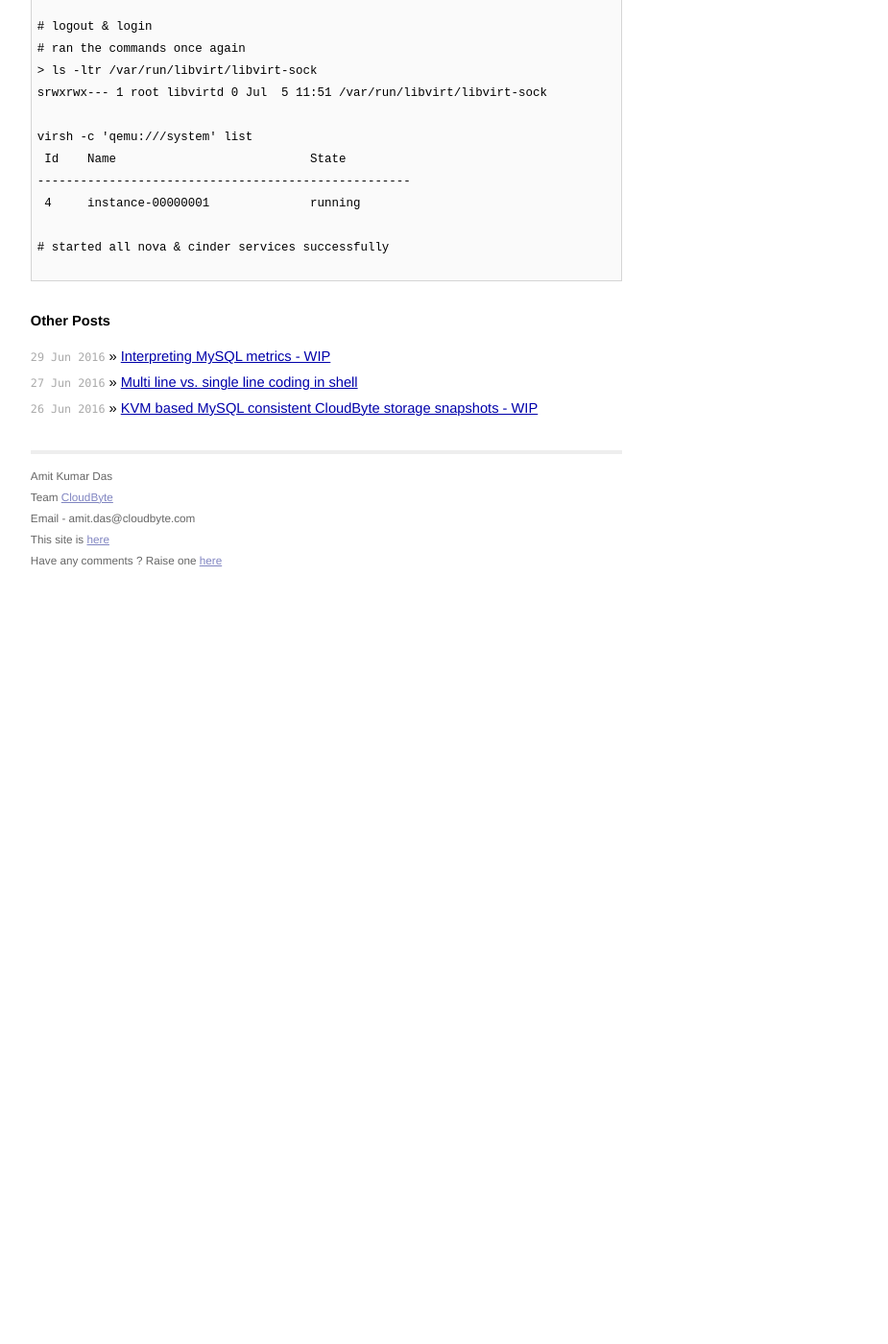
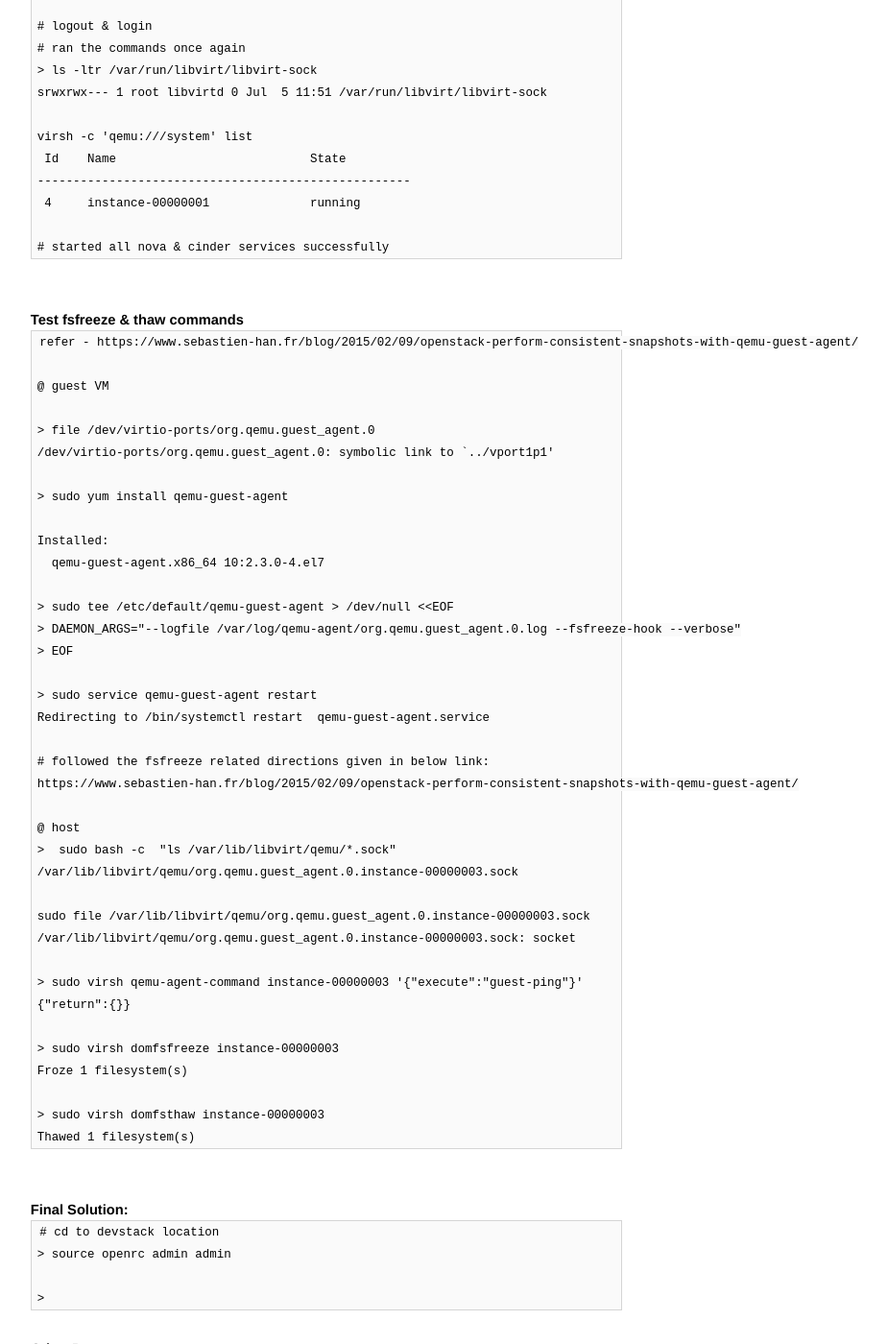
Before and after one commit to AmitKumarDas/amitkumardas.github.io, a Jekyll site: the page built from _posts/2016-04-09-kvm-based-crash-consistent-cloudbyte-storage-snapshots.md, in a window 1280 px wide and 1400 px high, scrolled down 8824 px. Shown: the whole window at 96% size, without its empty margins (300-1225 px from the left). Built offline with Jekyll 4.4.1, drawn with Linux system fonts in a browser that asks for light colours; before the commit the page ends 9430 px from its top, so only the background shows below that.

Commit message:
Update 2016-04-09-kvm-based-crash-consistent-cloudbyte-storage-snapshots.md

````diff
--- a/_posts/2016-04-09-kvm-based-crash-consistent-cloudbyte-storage-snapshots.md
+++ b/_posts/2016-04-09-kvm-based-crash-consistent-cloudbyte-storage-snapshots.md
@@ -429,5 +429,59 @@ virsh -c 'qemu:///system' list
  4     instance-00000001              running
 
 # started all nova & cinder services successfully
+```
+
+<br />
+
+### Test fsfreeze & thaw commands
 
 ```
+refer - https://www.sebastien-han.fr/blog/2015/02/09/openstack-perform-consistent-snapshots-with-qemu-guest-agent/
+
+@ guest VM
+
+> file /dev/virtio-ports/org.qemu.guest_agent.0
+/dev/virtio-ports/org.qemu.guest_agent.0: symbolic link to `../vport1p1'
+
+> sudo yum install qemu-guest-agent
+
+Installed:
+  qemu-guest-agent.x86_64 10:2.3.0-4.el7
+
+> sudo tee /etc/default/qemu-guest-agent > /dev/null <<EOF
+> DAEMON_ARGS="--logfile /var/log/qemu-agent/org.qemu.guest_agent.0.log --fsfreeze-hook --verbose"
+> EOF
+
+> sudo service qemu-guest-agent restart
+Redirecting to /bin/systemctl restart  qemu-guest-agent.service
+
+# followed the fsfreeze related directions given in below link:
+https://www.sebastien-han.fr/blog/2015/02/09/openstack-perform-consistent-snapshots-with-qemu-guest-agent/
+
+@ host
+>  sudo bash -c  "ls /var/lib/libvirt/qemu/*.sock"
+/var/lib/libvirt/qemu/org.qemu.guest_agent.0.instance-00000003.sock
+
+sudo file /var/lib/libvirt/qemu/org.qemu.guest_agent.0.instance-00000003.sock
+/var/lib/libvirt/qemu/org.qemu.guest_agent.0.instance-00000003.sock: socket
+
+> sudo virsh qemu-agent-command instance-00000003 '{"execute":"guest-ping"}'
+{"return":{}}
+
+> sudo virsh domfsfreeze instance-00000003
+Froze 1 filesystem(s)
+
+> sudo virsh domfsthaw instance-00000003
+Thawed 1 filesystem(s)
+```
+
+<br />
+
+### Final Solution:
+
+```
+# cd to devstack location
+> source openrc admin admin
+
+>
+```
````
